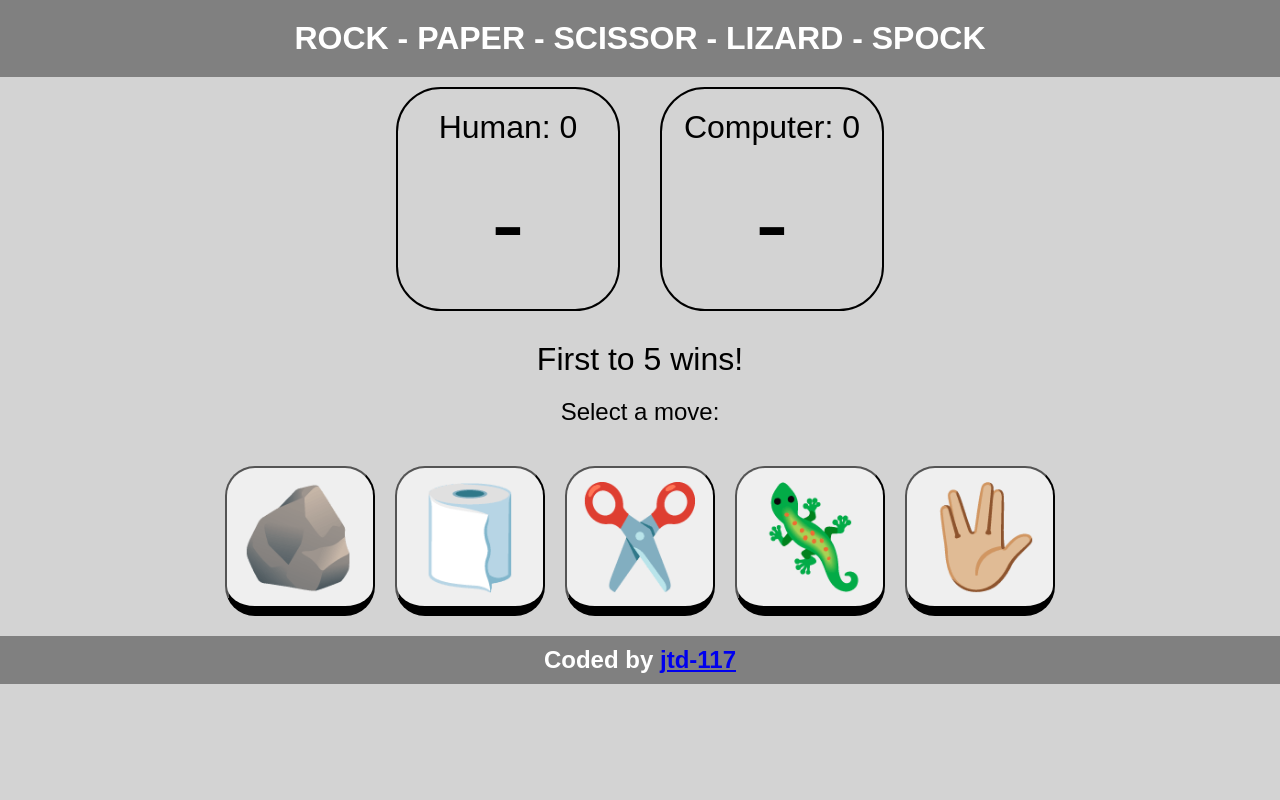
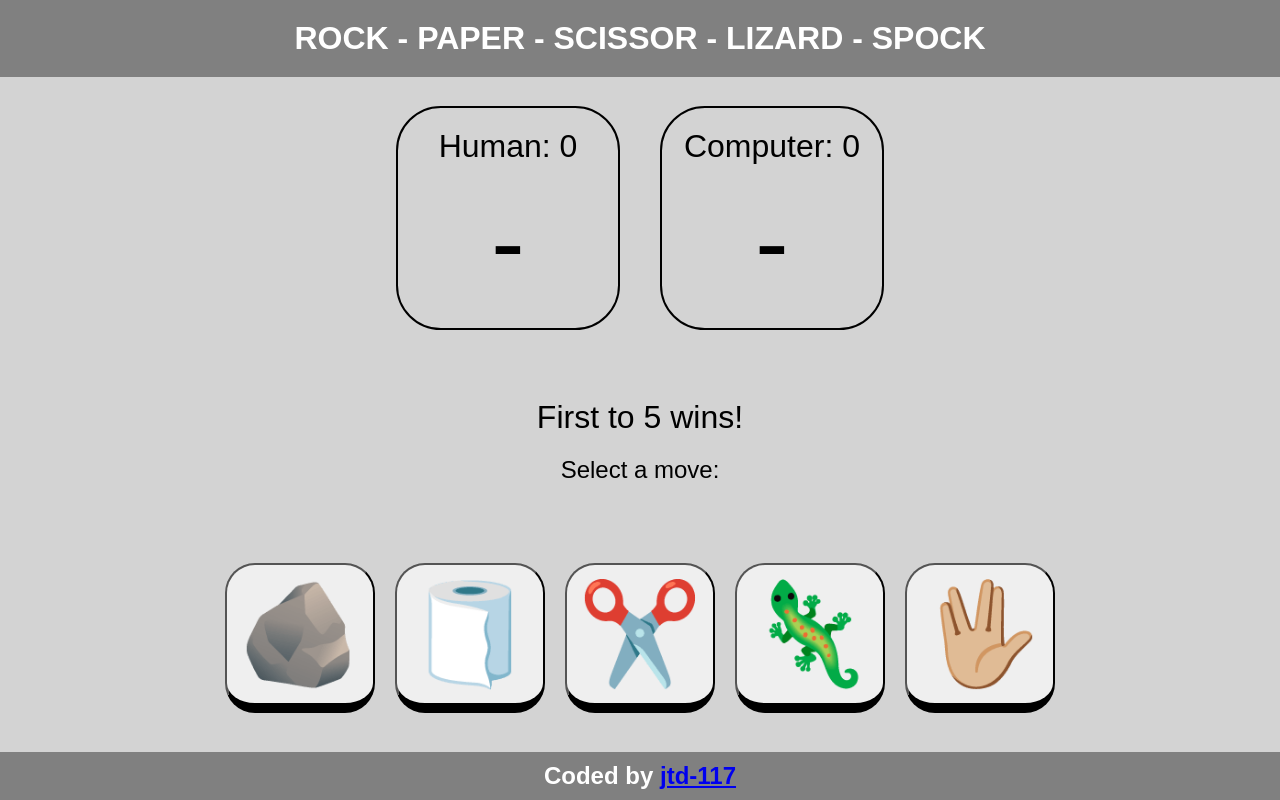
Before and after one commit to jtd-117/rpsls, a plain HTML site: page index.html in a window 1280 px wide. Drawn offline with Linux system fonts and the light colour scheme.

Commit message:
Add flexbox to body & html to fill vertical space

```diff
--- a/styles.css
+++ b/styles.css
@@ -1,12 +1,14 @@
 /* Default Styles */
 
-body {
-    block-size: 100vh;
+html, body {
+    block-size: 100%;
     margin: 0;
     overflow-x: hidden;
     text-align: center;
     font-family: Arial, Helvetica, sans-serif;
     background-color: lightgray;
+    display: flex;
+    flex-direction: column;
 }
 
 header,
@@ -22,6 +24,8 @@ footer {
     display: flex;
     justify-content: center;
     align-items: center;
+    flex-grow: 1;
+    flex-shrink: 1;
 }
 
 /* -------------------------------------------------------------------------- */
@@ -47,8 +51,8 @@ header h1 {
 
 #scoreboard #human,
 #scoreboard #computer {
-    inline-size: 200px;
-    block-size: 200px;
+    min-inline-size: 200px;
+    min-block-size: 200px;
     margin-inline: 20px;
     border: 2px solid black;
     border-radius: 20%;
@@ -92,8 +96,8 @@ header h1 {
 /* Move Selection */
 
 #select button {
-    inline-size: 150px;
-    block-size: 150px;
+    min-inline-size: 150px;
+    min-block-size: 150px;
     padding: 5px;
     margin: 10px;
     font-size: 100px;
```
